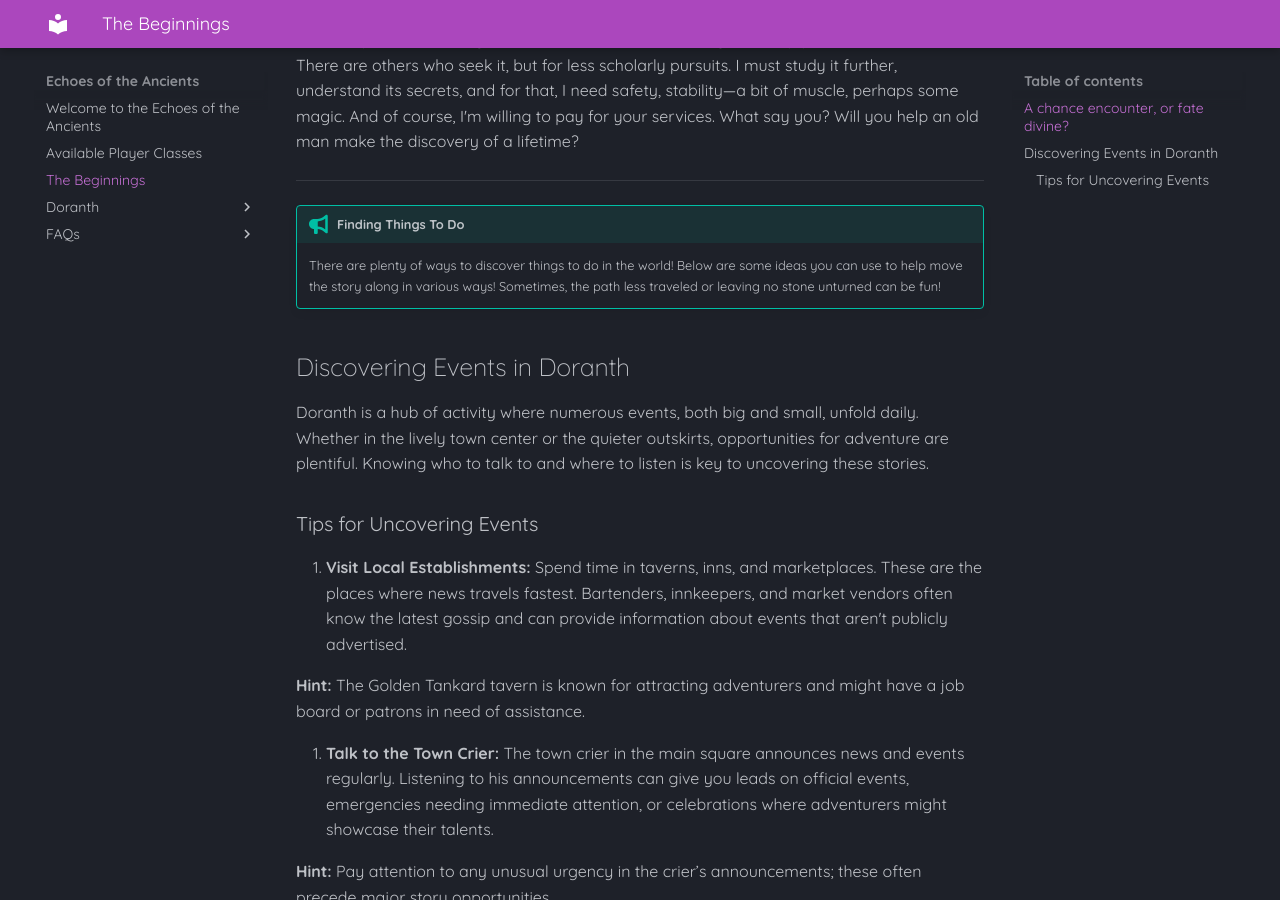
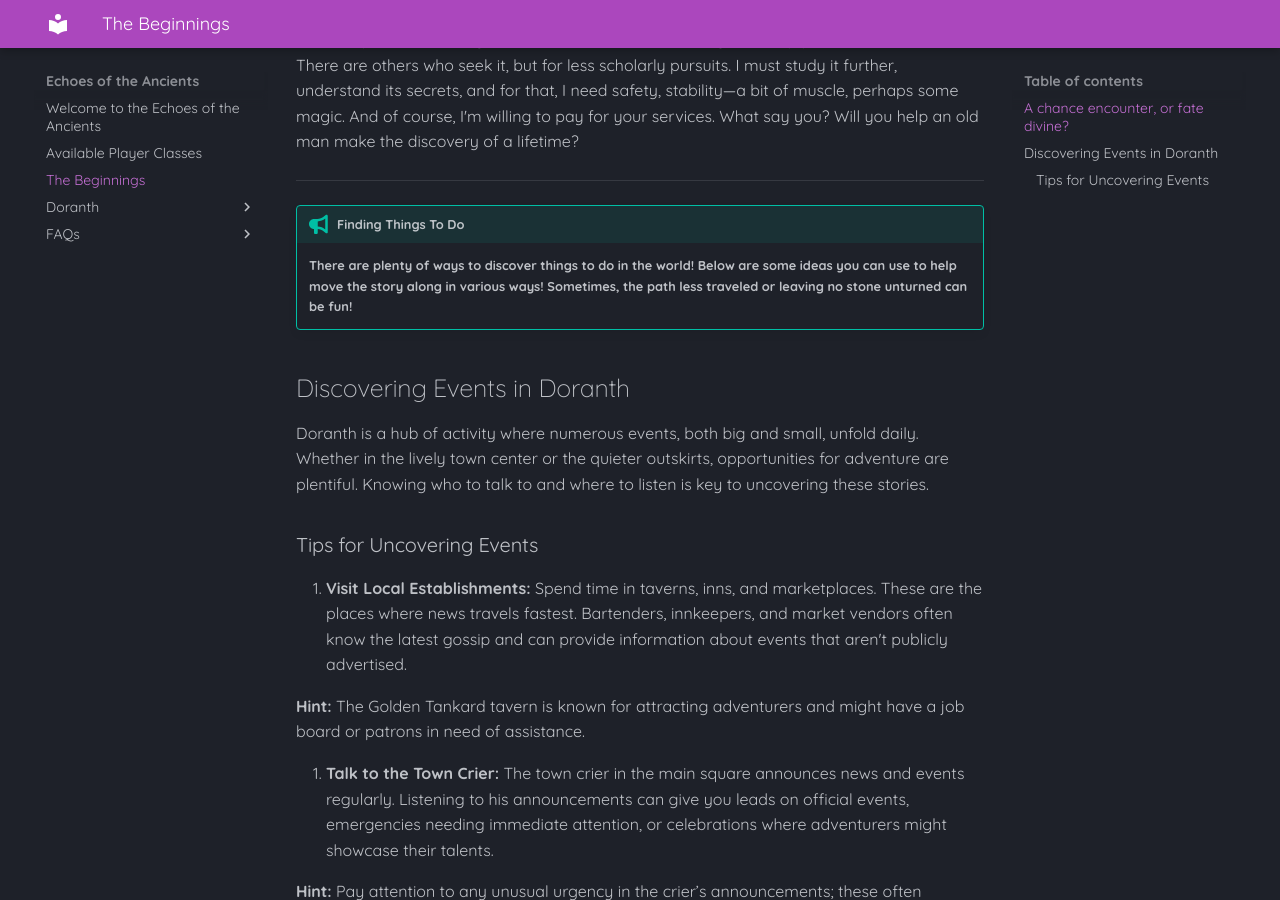
Before and after one commit to Bomchoo/Arvanis-Wiki, an MkDocs documentation site: the page built from docs/Opening-Quest-and-Hints.md, in a window 1280 px wide and 900 px high, scrolled down 930 px. Built offline with MkDocs 1.6.1 and Material for MkDocs 9.7.7, drawn with Linux system fonts in a browser that asks for light colours.

Commit message:
More Edits

```diff
--- a/docs/Opening-Quest-and-Hints.md
+++ b/docs/Opening-Quest-and-Hints.md
@@ -4,7 +4,9 @@
 
 !!! warning "Spoiler Alert"
 
-    <span class="yellow-text">**The following content contains spoilers. Please proceed with caution if you have not yet experienced the subject matter, however reading this isn't detrimental to the story. Proceed at your own discretion.**</span>
+    <span class="yellow-text">
+    **The following content contains spoilers. Please proceed with caution if you have not yet experienced the subject matter, however reading this isn't detrimental to the story. Proceed at your own discretion.**
+    </span>
 
 As you navigate through the crowded market square, your attention is drawn to an elderly man waving his hands frantically. He’s a peculiar sight amidst the throngs of shoppers and traders—thin, slightly stooped, with a shock of white hair and spectacles perched precariously on his nose. He spots you and hurries over, almost tripping over his own robe in his excitement.
 
@@ -27,7 +29,7 @@
 
 !!! tip "Finding Things To Do"
 
-      There are plenty of ways to discover things to do in the world! Below are some ideas you can use to help move the story along in various ways! Sometimes, the path less traveled or leaving no stone unturned can be fun!
+      **There are plenty of ways to discover things to do in the world! Below are some ideas you can use to help move the story along in various ways! Sometimes, the path less traveled or leaving no stone unturned can be fun!**
 
 ## Discovering Events in Doranth
 
```
